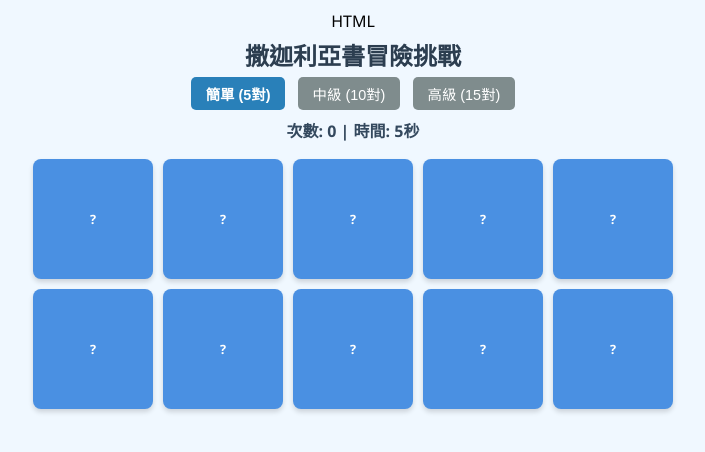
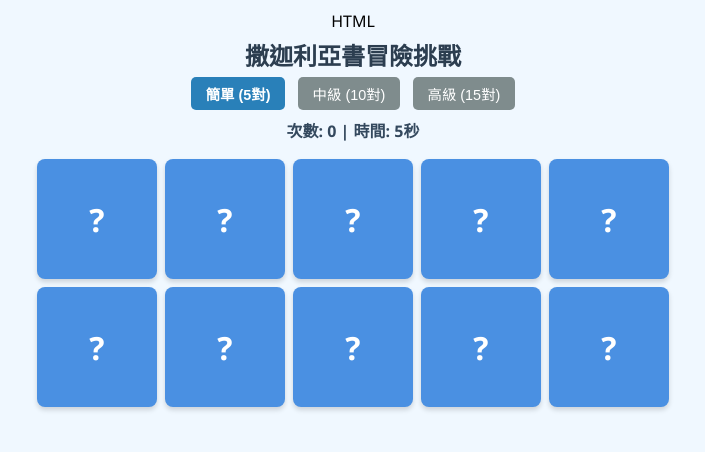
Before and after one commit to bin0815/bible-game-Zechariah, a plain HTML site: page index.html in a window 1280 px wide. Shown: the whole page, without its empty margins (287-992 px from the left). Drawn offline with Linux system fonts and the light colour scheme.

Commit message:
Refactor HTML structure and styles for game
Updated styles and card structure for improved layout and functionality.

```diff
--- a/index.html
+++ b/index.html
@@ -25,8 +25,8 @@ HTML
 
         .grid {
             display: grid;
-            gap: 10px;
-            max-width: 900px;
+            gap: 8px;
+            max-width: 950px;
             width: 100%;
             margin: 0 auto;
             padding: 5px;
@@ -37,28 +37,56 @@ HTML
         .grid.mode-20 { grid-template-columns: repeat(5, minmax(70px, 120px)); }
         .grid.mode-30 { grid-template-columns: repeat(6, minmax(60px, 110px)); }
 
+        /* 卡片本體 */
         .card {
             background-color: #4a90e2;
             color: white;
             display: flex;
-            flex-direction: column;
             justify-content: center;
             align-items: center;
             cursor: pointer;
             border-radius: 8px;
-            font-size: 0.8rem;
             font-weight: bold;
             box-shadow: 0 3px 5px rgba(0,0,0,0.15);
             user-select: none;
             aspect-ratio: 1;
-            padding: 5px;
-            transition: transform 0.2s;
+            position: relative;
         }
-        .card:hover { transform: scale(1.03); }
-        .card.flipped { background-color: white; color: #333; }
-        .card.blue { border: 3px solid #4a90e2; }
-        .card.orange { border: 3px solid #f39c12; }
-        .card .icon { font-size: 1.6rem; margin-bottom: 2px; }
+
+        /* 背面（問號） */
+        .card .card-back {
+            font-size: 2rem;
+            display: flex;
+            justify-content: center;
+            align-items: center;
+            width: 100%;
+            height: 100%;
+        }
+
+        /* 正面（內容）預設隱藏 */
+        .card .card-front {
+            display: none;
+            flex-direction: column;
+            justify-content: center;
+            align-items: center;
+            width: 100%;
+            height: 100%;
+            background-color: white;
+            color: #333;
+            border-radius: 8px;
+            font-size: 0.75rem;
+            padding: 2px;
+        }
+
+        /* 翻開後的狀態 */
+        .card.flipped .card-back { display: none; }
+        .card.flipped .card-front { display: flex; }
+
+        .card.blue.flipped { border: 3px solid #4a90e2; }
+        .card.orange.flipped { border: 3px solid #f39c12; }
+        .card .icon { font-size: 1.5rem; margin-bottom: 2px; }
+
+        /* 配對成功隱藏 */
         .card.matched { visibility: hidden; opacity: 0; pointer-events: none; }
     </style>
 </head>
@@ -76,16 +104,15 @@ HTML
     <div class="grid" id="gameGrid"></div>
 
     <script>
-        // 完全獨立的 3 種難易度資料庫（保證每一組的藍卡與橘卡絕對成對、數量絕對精準）
         const gameModes = {
-            10: [ // 5對（10張）
+            10: [
                 { id: 1, blue: { text: "騎驢的王", icon: "👑" }, orange: { text: "和平耶穌", icon: "🕊️" } },
                 { id: 2, blue: { text: "金燈臺", icon: "💡" }, orange: { text: "聖靈的光", icon: "✨" } },
                 { id: 3, blue: { text: "保護的眼", icon: "👁️" }, orange: { text: "上帝守護", icon: "🛡️" } },
                 { id: 4, blue: { text: "飛翔書卷", icon: "📜" }, orange: { text: "潔淨罪惡", icon: "🧹" } },
                 { id: 5, blue: { text: "好牧人", icon: "🐑" }, orange: { text: "照顧羊群", icon: "❤️" } }
             ],
-            20: [ // 10對（20張）
+            20: [
                 { id: 1, blue: { text: "騎驢的王", icon: "👑" }, orange: { text: "和平耶穌", icon: "🕊️" } },
                 { id: 2, blue: { text: "金燈臺", icon: "💡" }, orange: { text: "聖靈的光", icon: "✨" } },
                 { id: 3, blue: { text: "保護的眼", icon: "👁️" }, orange: { text: "上帝守護", icon: "🛡️" } },
@@ -97,7 +124,7 @@ HTML
                 { id: 9, blue: { text: "禱告的手", icon: "🙏" }, orange: { text: "悄悄話", icon: "💬" } },
                 { id: 10, blue: { text: "愛鄰舍", icon: "🌍" }, orange: { text: "幫助別人", icon: "🎁" } }
             ],
-            30: [ // 15對（30張）
+            30: [
                 { id: 1, blue: { text: "騎驢的王", icon: "👑" }, orange: { text: "和平耶穌", icon: "🕊️" } },
                 { id: 2, blue: { text: "金燈臺", icon: "💡" }, orange: { text: "聖靈的光", icon: "✨" } },
                 { id: 3, blue: { text: "保護的眼", icon: "👁️" }, orange: { text: "上帝守護", icon: "🛡️" } },
@@ -143,11 +170,9 @@ HTML
                 document.getElementById('timer').innerText = timer;
             }, 1000);
 
-            // 取得對應難易度的配對清單
             let pairs = gameModes[currentMode];
             let gameData = [];
 
-            // 展開為獨立的卡片物件（一張藍卡、一張橘卡）
             pairs.forEach(pair => {
                 gameData.push({ id: pair.id, text: pair.blue.text, icon: pair.blue.icon, type: "blue" });
                 gameData.push({ id: pair.id, text: pair.orange.text, icon: pair.orange.icon, type: "orange" });
@@ -160,21 +185,24 @@ HTML
             grid.className = `grid mode-${currentMode}`;
             grid.innerHTML = '';
 
-            gameData.forEach((item, index) => {
-                const div = document.createElement('div');
-                div.className = 'card';
-                div.innerHTML = `<span>?</span>`;
-                div.dataset.index = index;
-                div.dataset.id = item.id;
-                div.dataset.text = item.text;
-                div.dataset.icon = item.icon;
-                div.dataset.type = item.type;
+            gameData.forEach(item => {
+                const card = document.createElement('div');
+                card.className = `card ${item.type}`;
+                card.dataset.id = item.id;
 
-                div.addEventListener('click', function() {
+                card.innerHTML = `
+                    <div class="card-back">?</div>
+                    <div class="card-front">
+                        <div class="icon">${item.icon}</div>
+                        <div>${item.text}</div>
+                    </div>
+                `;
+
+                card.addEventListener('click', function() {
                     flipCard(this);
                 });
 
-                grid.appendChild(div);
+                grid.appendChild(card);
             });
         }
 
@@ -182,8 +210,7 @@ HTML
             if (isChecking) return;
             if (card.classList.contains('flipped') || card.classList.contains('matched')) return;
 
-            card.classList.add('flipped', card.dataset.type);
-            card.innerHTML = `<div class="icon">${card.dataset.icon}</div>${card.dataset.text}`;
+            card.classList.add('flipped');
             flippedCards.push(card);
 
             if (flippedCards.length === 2) {
@@ -198,7 +225,6 @@ HTML
             const [c1, c2] = flippedCards;
             let totalCards = gameModes[currentMode].length * 2;
 
-            // 只要 ID 相同就是一組正確配對
             if (c1.dataset.id === c2.dataset.id) {
                 c1.classList.add('matched');
                 c2.classList.add('matched');
@@ -213,19 +239,15 @@ HTML
                     }, 300);
                 }
             } else {
-                // 配對失敗，1秒後安全蓋回
                 setTimeout(() => {
-                    c1.classList.remove('flipped', 'blue', 'orange');
-                    c1.innerHTML = '<span>?</span>';
-                    c2.classList.remove('flipped', 'blue', 'orange');
-                    c2.innerHTML = '<span>?</span>';
+                    c1.classList.remove('flipped');
+                    c2.classList.remove('flipped');
                     flippedCards = [];
                     isChecking = false;
                 }, 1000);
             }
         }
 
-        // 預設載入簡單模式 (5對)
         switchMode(10);
     </script>
 </body>
```
